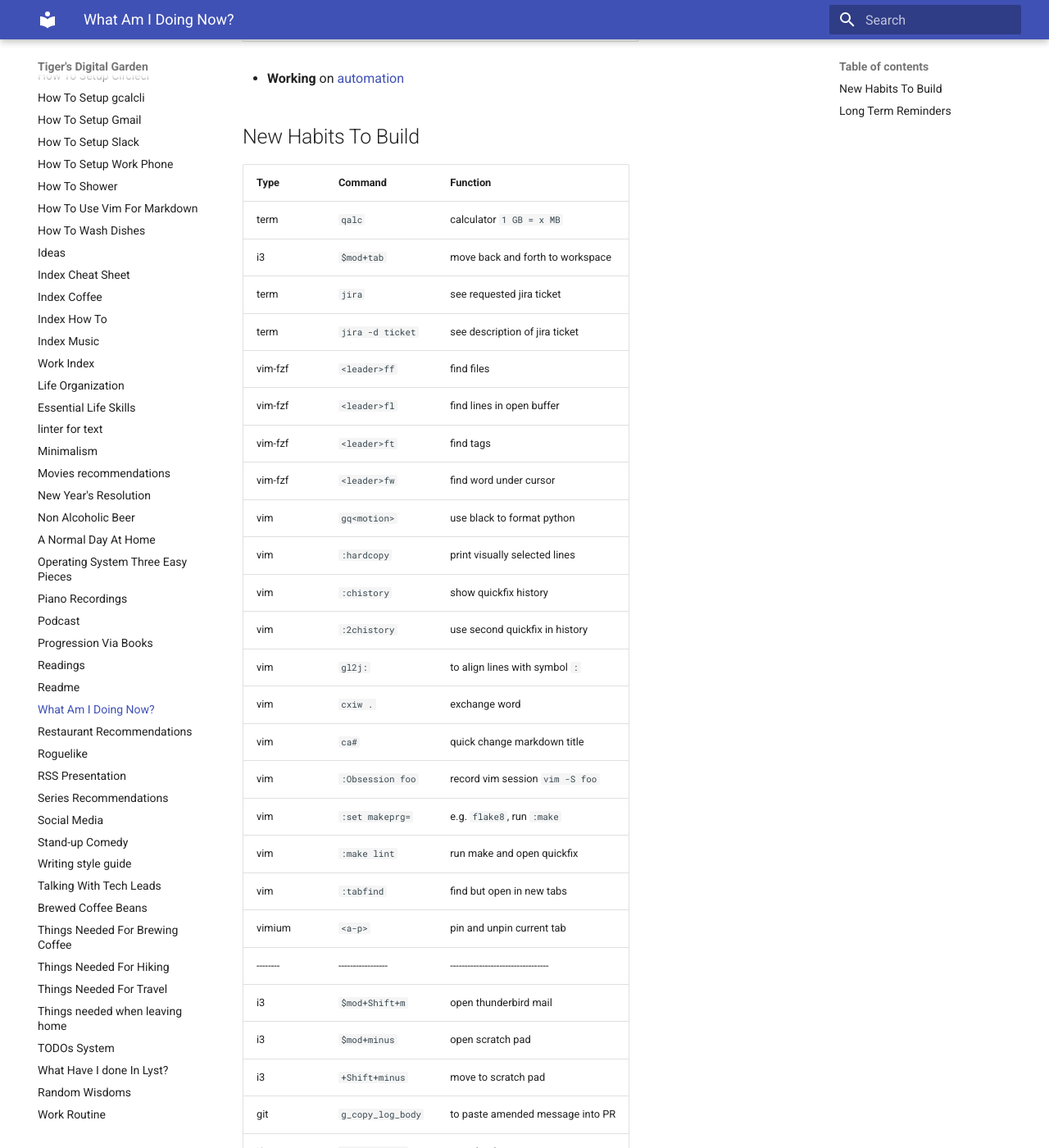
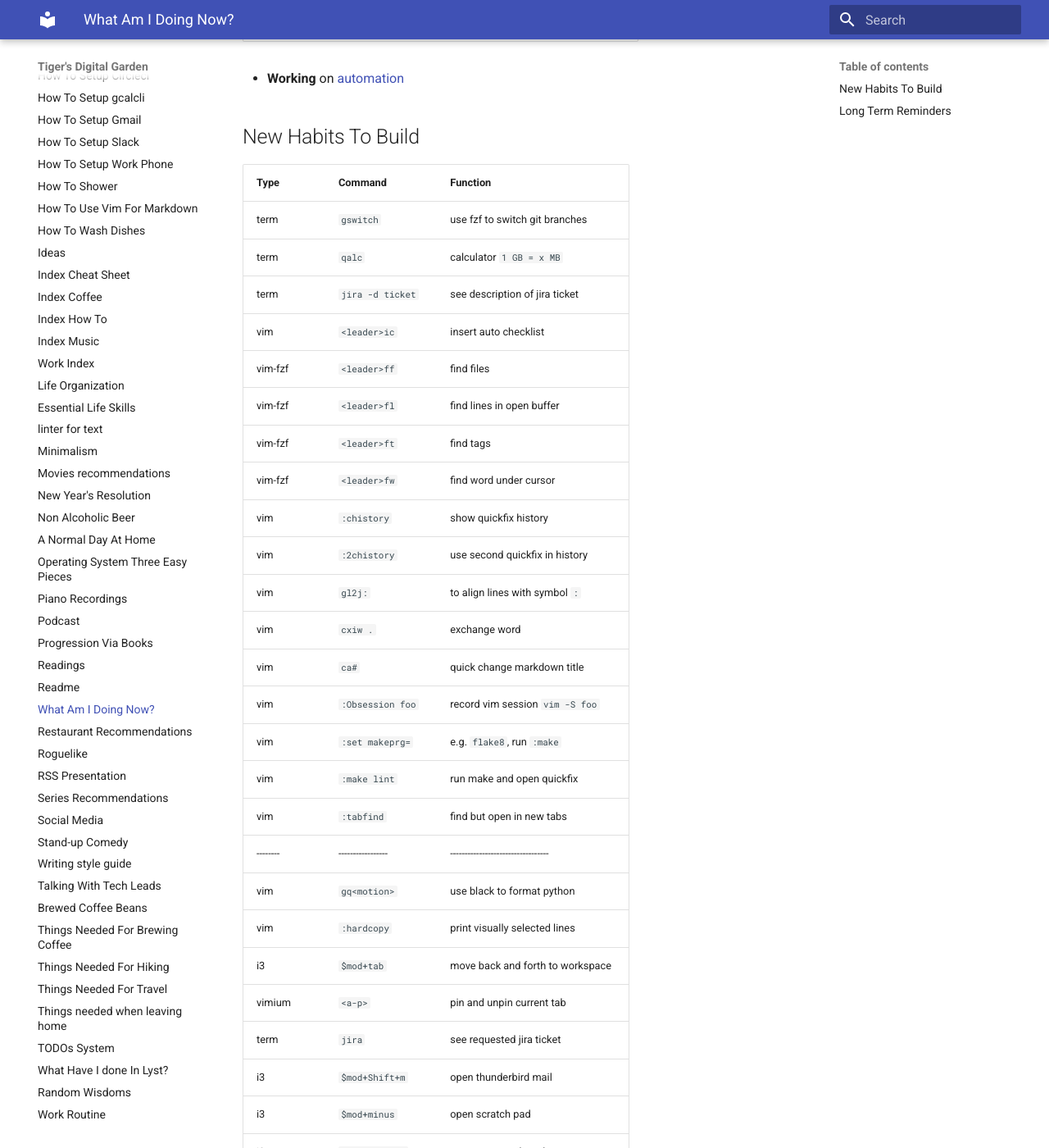
Before and after one commit to ynotstartups/notes, an MkDocs documentation site: the page built from notes/reminders.md, in a window 1280 px wide and 1400 px high, scrolled down 311 px. Shown: the whole window at 82% size. Built offline with MkDocs 1.6.1 and Material for MkDocs 9.7.7, drawn with Linux system fonts in a browser that asks for light colours.

Commit message:
add reminders

```diff
--- a/notes/reminders.md
+++ b/notes/reminders.md
@@ -12,16 +12,14 @@
 
 | Type     | Command           | Function                           |
 | -------- | ----------------- | ---------------------------------- |
+| term     | `gswitch`         | use fzf to switch git branches     |
 | term     | `qalc`            | calculator `1 GB = x MB`           |
-| i3       | `$mod+tab`        | move back and forth to workspace   |
-| term     | `jira`            | see requested jira ticket          |
 | term     | `jira -d ticket`  | see description of jira ticket     |
+| vim      | `<leader>ic`      | insert auto checklist              |
 | vim-fzf  | `<leader>ff`      | find files                         |
 | vim-fzf  | `<leader>fl`      | find lines in open buffer          |
 | vim-fzf  | `<leader>ft`      | find tags                          |
 | vim-fzf  | `<leader>fw`      | find word under cursor             |
-| vim      | `gq<motion>`      | use black to format python         |
-| vim      | `:hardcopy`       | print visually selected lines      |
 | vim      | `:chistory`       | show quickfix history              |
 | vim      | `:2chistory`      | use second quickfix in history     |
 | vim      | `gl2j:`           | to align lines with symbol `:`     |
@@ -31,8 +29,12 @@
 | vim      | `:set makeprg=`   | e.g. `flake8`, run `:make`         |
 | vim      | `:make lint`      | run make and open quickfix         |
 | vim      | `:tabfind`        | find but open in new tabs          |
+| -------- | ----------------- | ---------------------------------- |
+| vim      | `gq<motion>`      | use black to format python         |
+| vim      | `:hardcopy`       | print visually selected lines      |
+| i3       | `$mod+tab`        | move back and forth to workspace   |
 | vimium   | `<a-p>`           | pin and unpin current tab          |
-| -------- | ----------------- | ---------------------------------- |
+| term     | `jira`            | see requested jira ticket          |
 | i3       | `$mod+Shift+m`    | open thunderbird mail              |
 | i3       | `$mod+minus`      | open scratch pad                   |
 | i3       | `+Shift+minus`    | move to scratch pad                |
```
